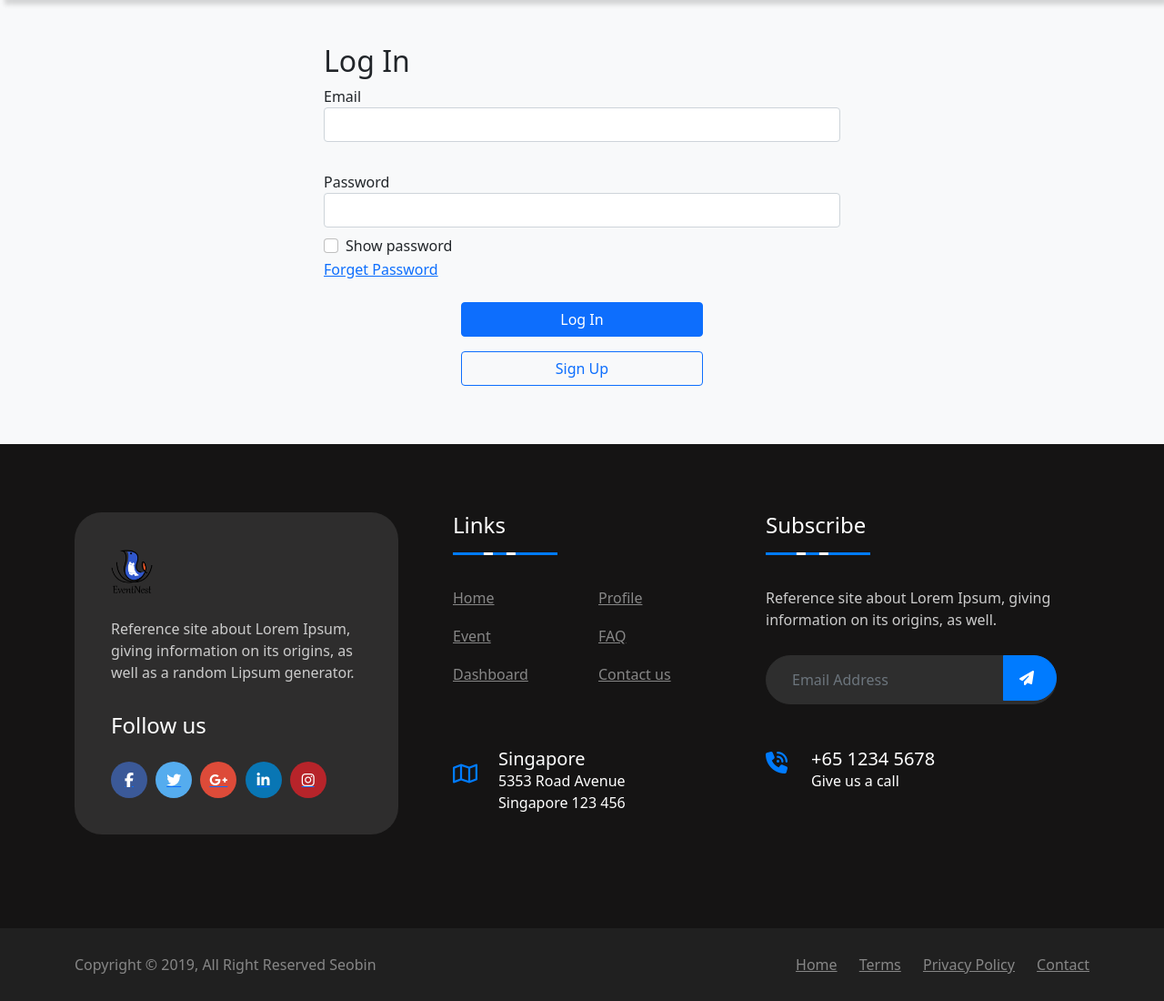
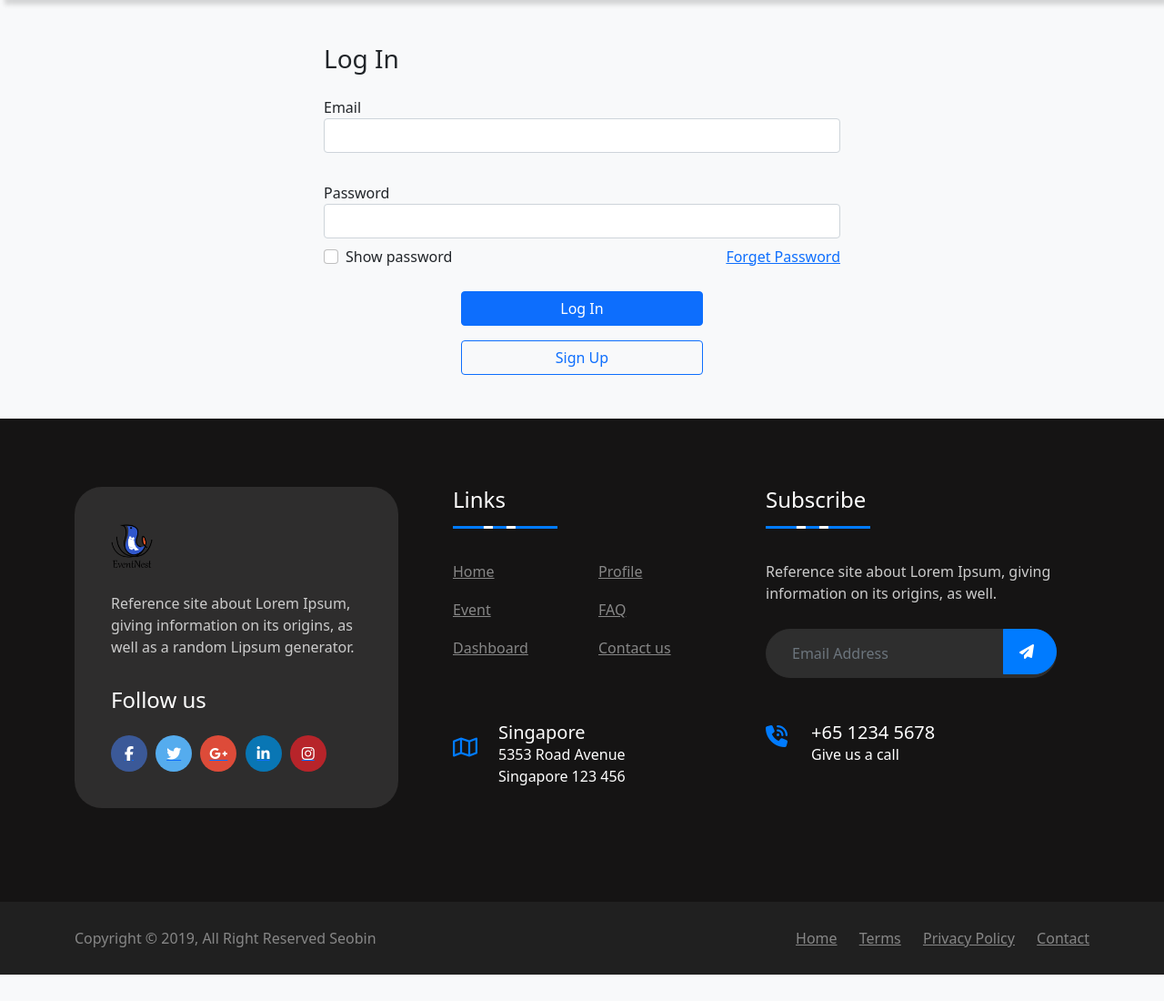
Before and after one commit to ZXiang1121/Web-Development-Assignment-EventNest-, a Flask app: page /login in a window 1280 px wide. Shown: the part 76-1176 px from the top of the page at 91% size. After the commit the page ends 1147 px from the top, so only its background shows below. Run offline with Flask 2, Linux system fonts and the light colour scheme; some libraries are stand-ins or nearby versions.

Commit message:
aesthetic changes

```diff
--- a/main.py
+++ b/main.py
@@ -404,7 +404,6 @@ def forgetpass():
 
             msg.set_content('Click the link to reset your password. http://127.0.0.1:5000{}'.format(url_for('newpass', id = key)))
 
-
             with smtplib.SMTP('smtp.gmail.com', 587) as smtp:
                 smtp.ehlo()
                 smtp.starttls()
@@ -415,8 +414,12 @@ def forgetpass():
 
                 smtp.send_message(msg)
 
-            return redirect(url_for('login'))
+            return redirect(url_for('comfirmresetpw'))
     return render_template('users/forgetpw.html', form=forgetpwform)
+
+@app.route('/comfirmreset')
+def comfirmresetpw():
+    return render_template('users/comfirmreset.html')
 
 @app.route('/newpw/<uuid(strict=False):id>/', methods=['GET', 'POST'])
 def newpass(id):
--- a/templates/users/ChangePass.html
+++ b/templates/users/ChangePass.html
@@ -16,7 +16,7 @@
 <div class="p-5 bg-light">
     <div class="container-sm col-lg-6 ml-auto">
 
-        <h2 class="display-7">Change Password</h2>
+        <h3 class="display-7 pb-3">Change Password</h3>
 
         <form action="" method="POST">
 
@@ -43,9 +43,9 @@
               <br>
 
 
-            <div class="row justify-content-center mt-5">
+            <div class="row justify-content-center ">
                 <form action="" method="POST">
-                  <input type="submit" class="btn btn-primary btn-md" style="width:30%" value="Submit">
+                  <input type="submit" class="btn btn-primary btn-md" style="width:45%" value="Submit">
                 </form>
               </div>
 
--- a/templates/users/EditAcc.html
+++ b/templates/users/EditAcc.html
@@ -7,7 +7,7 @@
 <div class="p-5 bg-light">
     <div class="container-sm col-lg-6 ml-auto">
 
-      <h2 class="display-7">Edit Account Details</h2>
+      <h3 class="display-7 pb-3">Edit Account Details</h3>
 
         <form method = "POST" action="">
 
@@ -20,13 +20,13 @@
             </div>
             <br>
 
-
             <div class="form-group form-check needs-validation" novalidate>
               <input type="checkbox" class="form-check-input" id="toc" required>
               <label class="form-check-label" for="toc">I agree to the Terms and Conditions of EventNest</label>
             </div>
+            <br>
 
-            <div class="row justify-content-center mt-5 mb-3">
+            <div class="row justify-content-center">
               <form action="" method="POST">
                 <input type="submit" class="btn btn-primary btn-md" style="width:45%" value="Submit"/>
               </form>
--- a/templates/users/forgetpw.html
+++ b/templates/users/forgetpw.html
@@ -15,16 +15,15 @@
 <div class="p-5 bg-light">
     <div class="container-sm col-lg-6 ml-auto">
 
-        <h2 class="display-7">Forget Password</h2>
+        <h3 class="display-7 pb-3">Forget Password</h3>
 
         <form method = "POST" action="">
 
             <div class="form-group">
             {{ render_field(form.email, class="form-control") }}
             </div>
-            <p>Link to reset password will be sent to the email provided.</p>
             <br>
-            <div class="row justify-content-center mt-4">
+            <div class="row justify-content-center">
                 <form action="" method="POST">
                 <input type="submit" class="btn btn-primary btn-md" style="width:45%" value="Submit">
                 </form>
--- a/templates/users/login.html
+++ b/templates/users/login.html
@@ -15,7 +15,7 @@
 <div class="p-5 bg-light">
     <div class="container-sm col-lg-6 ml-auto">
 
-        <h2 class="display-7">Log In</h2>
+        <h3 class="display-7 pb-3">Log In</h3>
 
         <form method = "POST" action="">
 
@@ -29,21 +29,26 @@
 
 
           <div class="form-check">
+            <div class="float-start">
             <input class="form-check-input" type="checkbox" value="" id="flexCheckDefault" onclick="myFunction()">
             <label class="form-check-label" for="flexCheckDefault">
               Show password
             </label>
           </div>
-          <a href="/forgetpw" class="d-flex ps-6">Forget Password</a>
+
+          <a href="/forgetpw" class="d-flex ps-6 float-end">Forget Password</a>
+
+        </div>
+        <br>
 
 
-            <div class="row justify-content-center mt-4">
+            <div class="row justify-content-center">
               <form action="" method="POST">
                 <input type="submit" class="btn btn-primary btn-md" style="width:45%" value="Log In">
               </form>
             </div>
 
-            <div class="row justify-content-center mt-3 mb-3">
+            <div class="row justify-content-center mt-3 ">
               <a class="btn btn-outline-primary btn-md" style="width:45%" href="/signup" role="button">Sign Up</a>
             </div>
 
--- a/templates/users/newpw.html
+++ b/templates/users/newpw.html
@@ -15,7 +15,7 @@
 <div class="p-5 bg-light">
     <div class="container-sm col-lg-6 ml-auto">
 
-        <h2 class="display-7">Reset Password</h2>
+        <h3 class="display-7 pb-3">Reset Password</h3>
 
         <form method = "POST" action="">
 
@@ -35,7 +35,7 @@
               </div>
               <br>
 
-            <div class="row justify-content-center mt-4">
+            <div class="row justify-content-center">
                 <form action="" method="POST">
                 <input type="submit" class="btn btn-primary btn-md" style="width:45%" value="Submit">
                 </form>
--- a/templates/users/profilenav.html
+++ b/templates/users/profilenav.html
@@ -1,6 +1,6 @@
 
-<div class="d-flex flex-column flex-shrink-0 p-4 " style="width: 20%;">
-<ul class="nav nav-pills flex-column mb-auto">
+<div class="d-flex flex-column flex-shrink-0 p-4 sticky " style="width: 20%;">
+<ul class="nav nav-pills nav-flush flex-column mb-auto">
     <li class="nav-item">
         <a class="nav-link link-dark active align-items-center" aria-current="page" href="/accountDetails">
             <i class="fa-solid fa-user-astronaut pe-2"></i>Profile</a>
```
Also changed, not shown: templates/users/comfirmreset.html (+4 -4 lines), templates/users/signup.html (+3 -4 lines), 3 other files.
